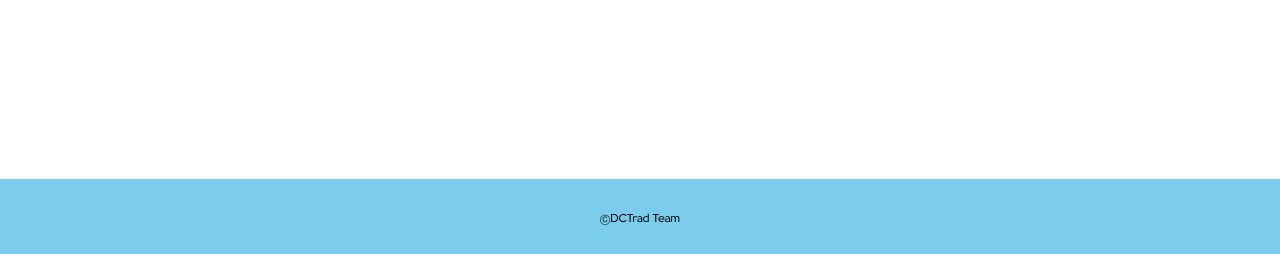
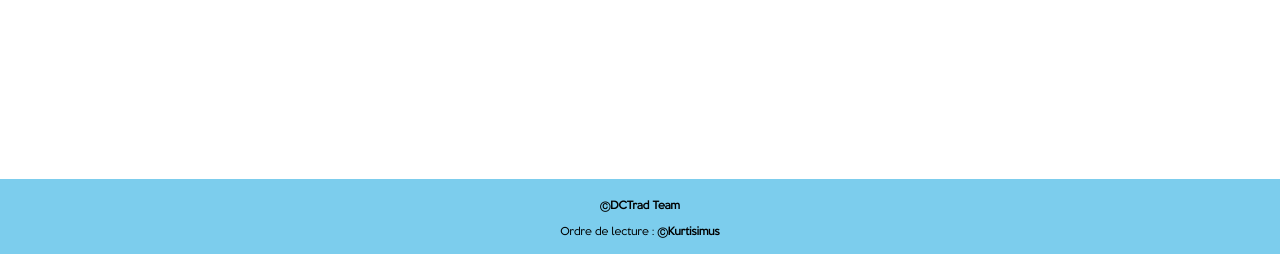
Before and after one commit to ad0726/DCT-ODL, a PHP site: page /add.php in a window 1280 px wide. Shown: the part 546-800 px from the top of the page. Run offline with PHP 8.4, Linux system fonts and the light colour scheme; a stand-in replaces the project's code that opens the database connection; some libraries are stand-ins or nearby versions; some web fonts are replaced.

Commit message:
[Info] Add copyright

```diff
--- a/assets/css/style.css
+++ b/assets/css/style.css
@@ -243,6 +243,7 @@ footer {
   display: flex;
   justify-content: center;
   align-items: center;
+  text-align: center;
 }
 
 footer p {
--- a/footer.php
+++ b/footer.php
@@ -1,6 +1,7 @@
             <footer>
                 <span>
-                    <p>&#9400;DCTrad Team</p>
+                    <p><strong>&#9400;DCTrad Team</strong></p>
+                    <p>Ordre de lecture : <strong>&#9400;Kurtisimus</strong></p>
                 </span>
                 <?php $bdd = NULL; ?>
             </footer>
--- a/header.php
+++ b/header.php
@@ -8,7 +8,7 @@ include('function.php');
         <title>DCTrad - Ordre de lecture DC</title>
         <link rel="icon" href="assets/img/icon_dct.png" type="image/png" sizes="16x16">
         <link rel="icon" href="assets/img/icon_dct.png" type="image/png" sizes="32x32">
-        <link rel="stylesheet" href="assets/css/style.css?1.2.9">
+        <link rel="stylesheet" href="assets/css/style.css?1.3.0">
         <link rel="stylesheet" href="assets/css/general.css?1.0.5">
         <link rel="stylesheet" href="https://use.fontawesome.com/releases/v5.1.0/css/all.css" integrity="sha384-lKuwvrZot6UHsBSfcMvOkWwlCMgc0TaWr+30HWe3a4ltaBwTZhyTEggF5tJv8tbt" crossorigin="anonymous">
         <script type="text/javascript" src="https://ajax.googleapis.com/ajax/libs/jquery/3.3.1/jquery.min.js"></script>
```
